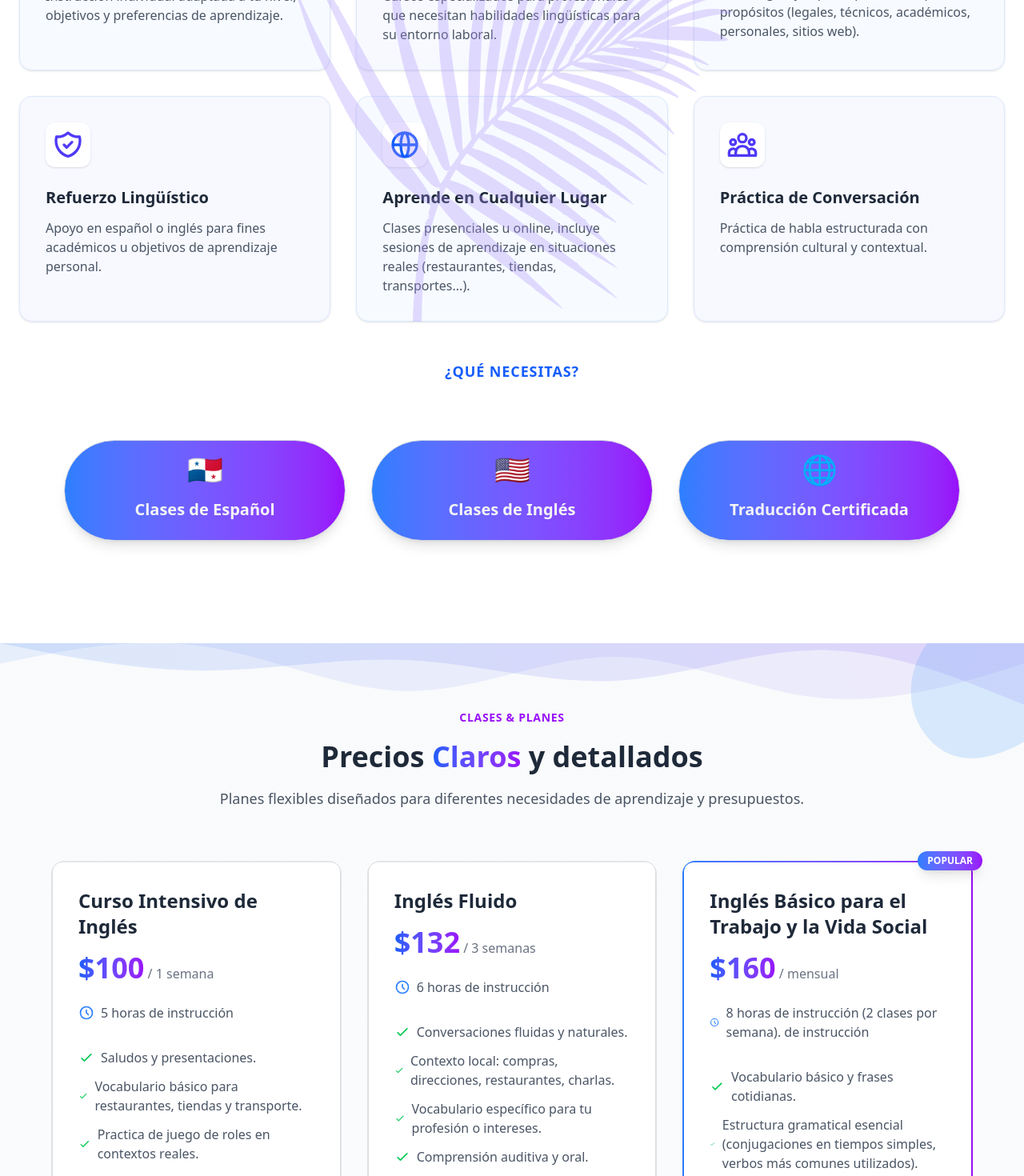
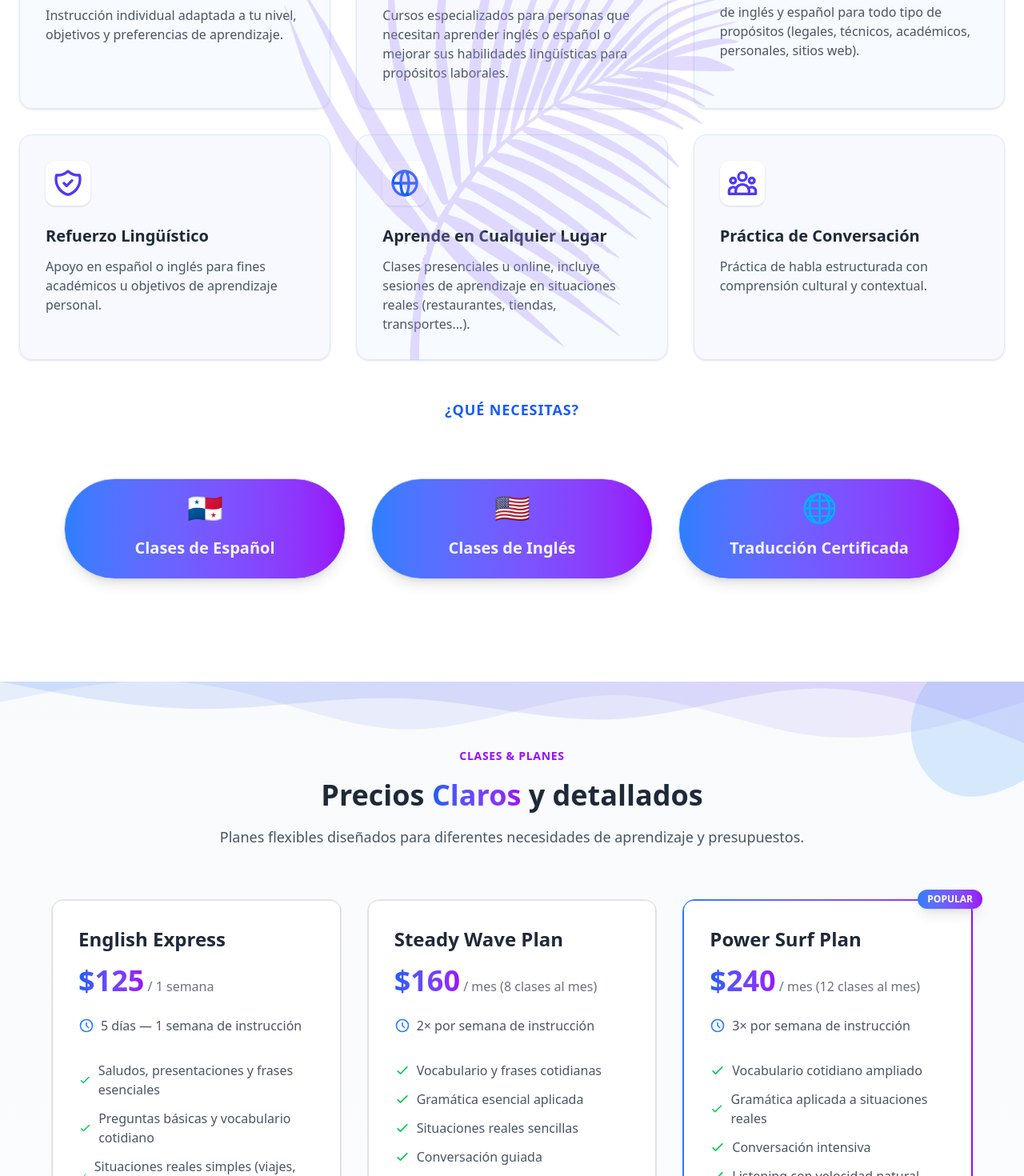
Before and after one commit to Jeejee2064/Be-Languages, a Next.js app: page /es in a window 1280 px wide. Shown: the part 2063-3533 px from the top of the page at 80% size. Built offline with nearby package versions, Linux system fonts and the light colour scheme.

Commit message:
first commit

```diff
--- a/src/app/es/clases-de-ingles-en-isla-colon-bocas-del-toro/page.js
+++ b/src/app/es/clases-de-ingles-en-isla-colon-bocas-del-toro/page.js
@@ -125,67 +125,112 @@ const classTopics = [
 
 const pricingPlans = [
     {
-        name: "Crash Course 1 Semana",
+        name: "English Express",
         price: "$125",
         duration: "1 semana",
-        description: "Ideal para viajeros y expatriados que quieren mejorar su conversación básica rápidamente.",
-        hours: "5 horas",
+        description: "Personas que necesitan aprender inglés básico de forma rápida y práctica.",
+        hours: "5 días — 1 semana",
         features: [
-            "Enfoque en frases esenciales",
-            "Conceptos básicos para viajar",
-            "Juegos de rol",
-            "Tarea ligera (opcional)"
+            "Saludos, presentaciones y frases esenciales",
+            "Preguntas básicas y vocabulario cotidiano",
+            "Situaciones reales simples (viajes, compras, pedir información)",
+            "Conversación guiada diaria",
+            "Listening básico adaptado al nivel"
         ],
         highlighted: false
     },
     {
-        name: "Plan Island Flow",
-        price: "$150",
-        duration: "3 semanas",
-        hours: "6 horas",
-        description: "Perfecto para visitantes que se quedan unas semanas, mejora constante del español sin estrés ni sobrecarga.",
+        name: "Steady Wave Plan",
+        price: "$160",
+        duration: "mes (8 clases al mes)",
+        hours: "2× por semana",
+        description: "Adultos que desean avanzar en inglés a un ritmo constante y manejable.",
         features: [
-            "Sesiones basadas en conversación (dos veces por semana)",
-            "Contexto local: compras, direcciones, restaurantes, charlas informales",
-            "Verbos útiles y expresiones de la vida real",
-            "Mini seguimientos por Whatsapp después de cada sesión",
-            "Tarea ligera (opcional)"
+            "Vocabulario y frases cotidianas",
+            "Gramática esencial aplicada",
+            "Situaciones reales sencillas",
+            "Conversación guiada",
+            "Listening adaptado"
         ],
         highlighted: false
     },
     {
-        name: "Plan Steady Surf",
-        price: "$180",
-        duration: "mes",
-        hours: "8 horas",
-        description: "Ideal para expatriados, nómadas digitales o visitantes a largo plazo listos para progresar de manera constante y segura.",
+        name: "Power Surf Plan",
+        price: "$240",
+        duration: "mes (12 clases al mes)",
+        hours: "3× por semana",
+        description: "Personas que buscan avanzar más rápido y practicar más horas por semana.",
         features: [
-            "Básico (frases esenciales, verbos, expresiones)",
-            "Introducción a la gramática: verbos regulares, hablar en pasado/presente/futuro básico",
-            "Temas personalizados según tus necesidades y objetivos",
-            "Notas de repaso y tarea semanal corta",
-            "Revisión de progreso cada 4 clases",
-            "Experiencias de aprendizaje en el mundo real (compras en el supermercado, pedir comida...)",
-            "Soporte por Whatsapp"
+            "Vocabulario cotidiano ampliado",
+            "Gramática aplicada a situaciones reales",
+            "Conversación intensiva",
+            "Listening con velocidad natural",
+            "Role-plays prácticos"
         ],
         highlighted: true
     },
     {
-        name: "Plan Buddy Boost (2 personas)",
-        price: "$320",
-        duration: "mes",
-        hours: "8 horas",
-        description: "Perfecto para parejas, amigos, compañeros de viaje que quieren hacer el aprendizaje divertido y practicar juntos.",
+        name: "English Buddy Boost (2 personas)",
+        price: "$300",
+        duration: "mes (8 clases)",
+        hours: "2× por semana",
+        description: "Dos personas que prefieren aprender juntas en un ambiente colaborativo.",
         features: [
-            "8 sesiones compartidas de 1 hora",
-            "Actividades en pareja personalizadas y diálogos de práctica real",
-            "Aprender juntos a través de juegos, juegos de roles y trabajo en equipo",
-            "Listas de vocabulario compartidas y grupos de Whatsapp",
-            "Experiencias de aprendizaje en el mundo real (compras en el supermercado, pedir comida...)"
+            "Clases grupales personalizadas",
+            "Conversación en pareja",
+            "Vocabulario útil y gramática práctica",
+            "Listening adaptado",
+            "Role-plays sencillos"
         ],
-        highlighted: true
+        highlighted: false
+    },
+    {
+        name: "English Buddy Boost Intensivo (2 personas)",
+        price: "$420",
+        duration: "mes (12 clases)",
+        hours: "3× por semana",
+        description: "Dos personas que quieren avanzar más rápido con práctica intensiva.",
+        features: [
+            "Clases intensivas personalizadas",
+            "Conversación activa en dúo",
+            "Vocabulario aplicado",
+            "Listening más natural",
+            "Role-plays colaborativos"
+        ],
+        highlighted: false
+    },
+    {
+        name: "English Trio Boost (3 personas)",
+        price: "$360",
+        duration: "mes (8 clases)",
+        hours: "2× por semana",
+        description: "Tres personas que desean aprender juntas en un formato dinámico y social.",
+        features: [
+            "Clases grupales personalizadas",
+            "Conversación guiada en grupo",
+            "Vocabulario útil y gramática aplicada",
+            "Listening multitalker",
+            "Actividades grupales"
+        ],
+        highlighted: false
+    },
+    {
+        name: "English Trio Boost Intensivo (3 personas)",
+        price: "$480",
+        duration: "mes (12 clases)",
+        hours: "3× por semana",
+        description: "Grupos de tres que buscan progreso acelerado y más práctica semanal.",
+        features: [
+            "Clases intensivas en grupo",
+            "Conversación rotativa",
+            "Vocabulario cotidiano aplicado",
+            "Listening natural y multitalker",
+            "Role-plays dinámicos"
+        ],
+        highlighted: false
     }
 ];
+
 
 // --- El componente principal para la página ---
 export default function EnglishClassesPage() {
--- a/src/app/es/page.js
+++ b/src/app/es/page.js
@@ -294,8 +294,10 @@ export default function Home() {
                                 <span className="bg-gradient-to-r from-blue-600 to-purple-600 bg-clip-text text-transparent">Traductora</span> Pública autorizada e Instructora de Idiomas
                             </h2>
                             <p className="text-lg text-gray-600 mb-6">
-                                Con más de diez años de trajectoria en la enseñanza del inglés y español, ofrezco atención individual a cada alumno que les permite adquirir confianza y fluidez en situaciones cotidianas. Además tengo mas de dieciocho años de experiencia en el campo de las traducciones oficiales, formales e informales.
-                            </p>
+Con más de una década de experiencia en la enseñanza del inglés y el español,
+brindo atención personalizada a cada estudiante para ayudarles a obtener fluidez
+y confianza en situaciones diarias. Además, cuento con más de 18 años de
+experiencia en la traducción, tanto formal como informal y oficial.                            </p>
 
                             <div className="space-y-6">
                                 <div className="flex">
@@ -306,7 +308,9 @@ export default function Home() {
                                     </div>
                                     <div className="ml-3">
                                         <h3 className="text-lg font-medium text-gray-800">Traductora oficial</h3>
-                                        <p className="mt-1 text-gray-600">Experta en traducir documentos ara uso oficial y legal en Panamá o en el extranjero (documentos legales, laborales, académicos, de inmigración, técnicos...)</p>
+                                        <p className="mt-1 text-gray-600">Amplia y demostrada experiencia en traducir documentos para uso oficial y legal
+en Panamá o en el extranjero (documentos legales, laborales, académicos, de
+inmigración, técnicos...)</p>
                                     </div>
                                 </div>
 
@@ -318,7 +322,8 @@ export default function Home() {
                                     </div>
                                     <div className="ml-3">
                                         <h3 className="text-lg font-medium text-gray-800">Profesora experimentada</h3>
-                                        <p className="mt-1 text-gray-600">Clases personalizadas para adultos, centradas en el uso real del idioma y la integración cultural</p>
+                                        <p className="mt-1 text-gray-600">Clases personalizadas para adultos, centradas en el uso real del idioma tanto
+escrito como oral y en la integración cultural de cada estudiante a su propio ritmo.</p>
                                     </div>
                                 </div>
 
@@ -376,7 +381,7 @@ export default function Home() {
                                         <path strokeLinecap="round" strokeLinejoin="round" strokeWidth={2} d="M3 5h12M9 3v2m1.048 9.5A18.022 18.022 0 016.412 9m6.088 9h7M11 21l5-10 5 10M12.751 5C11.783 10.77 8.07 15.61 3 18.129" />
                                     </svg>
                                 ),
-                                title: "Clases de Idiomas Personalizadas",
+                                title: "Clases Personalizadas de Idiomas ",
                                 description: "Instrucción individual adaptada a tu nivel, objetivos y preferencias de aprendizaje.",
                                 bg: "bg-blue-50/50 hover:bg-blue-50",
                                 border: "border-blue-100"
@@ -387,8 +392,8 @@ export default function Home() {
                                         <path strokeLinecap="round" strokeLinejoin="round" strokeWidth={2} d="M19 21V5a2 2 0 00-2-2H7a2 2 0 00-2 2v16m14 0h2m-2 0h-5m-9 0H3m2 0h5M9 7h1m-1 4h1m4-4h1m-1 4h1m-5 10v-5a1 1 0 011-1h2a1 1 0 011 1v5m-4 0h4" />
                                     </svg>
                                 ),
-                                title: "Capacitación en Idiomas para Negocios",
-                                description: "Cursos especializados para profesionales que necesitan habilidades lingüísticas para su entorno laboral.",
+                                title: "Capacitación en Idiomas para el Sector Laboral.",
+                                description: "Cursos especializados para personas que necesitan aprender inglés o español o mejorar sus habilidades lingüísticas para propósitos laborales.",
                                 bg: "bg-indigo-50/50 hover:bg-indigo-50",
                                 border: "border-indigo-100"
                             },
@@ -399,7 +404,7 @@ export default function Home() {
                                     </svg>
                                 ),
                                 title: "Servicios de Traducción",
-                                description: "Traducción certificada de documentos entre inglés y español para todo tipo de propósitos (legales, técnicos, académicos, personales, sitios web).",
+                                description: "Traducciónes certificadas de documentos de inglés y español para todo tipo de propósitos (legales, técnicos, académicos, personales, sitios web).",
                                 bg: "bg-blue-50/50 hover:bg-blue-50",
                                 border: "border-blue-100"
                             },
@@ -559,79 +564,109 @@ export default function Home() {
                     >
                         {[
            {
-                                name: "Curso Intensivo de Inglés",
-                                price: "$100",
+        name: "English Express",
+        price: "$125",
         duration: "1 semana",
-                                description: "Ideal para quienes necesitan inglés para viajar o conseguir trabajo inmediato.",
-                                hours: "5 horas",
+        description: "Personas que necesitan aprender inglés básico de forma rápida y práctica.",
+        hours: "5 días — 1 semana",
         features: [
-                                    "Saludos y presentaciones.",
-                                    "Vocabulario básico para restaurantes, tiendas y transporte.",
-                                    "Practica de juego de roles en contextos reales.",
-                                    "Cómo hacer preguntas básicas y entender respuestas que dan los turistas angloparlantes."
+            "Saludos, presentaciones y frases esenciales",
+            "Preguntas básicas y vocabulario cotidiano",
+            "Situaciones reales simples (viajes, compras, pedir información)",
+            "Conversación guiada diaria",
+            "Listening básico adaptado al nivel"
         ],
         highlighted: false
     },
     {
-                                name: "Inglés Fluido",
-                                price: "$132",
-                                duration: "3 semanas",
-                                hours: "6 horas",
-                                description: "Perfecto para quienes tienen una base en inglés y quieren mejorar su fluidez y confianza.",
+        name: "Steady Wave Plan",
+        price: "$160",
+        duration: "mes (8 clases al mes)",
+        hours: "2× por semana",
+        description: "Adultos que desean avanzar en inglés a un ritmo constante y manejable.",
         features: [
-                                    "Conversaciones fluidas y naturales.",
-                                    "Contexto local: compras, direcciones, restaurantes, charlas.",
-                                    "Vocabulario específico para tu profesión o intereses.",
-                                    "Comprensión auditiva y oral.",
-                                    "Práctica de conversación en situaciones reales y simulaciones.",
-                                    "Corrección de errores comunes que ayuden al momento de hablar.",
+            "Vocabulario y frases cotidianas",
+            "Gramática esencial aplicada",
+            "Situaciones reales sencillas",
+            "Conversación guiada",
+            "Listening adaptado"
         ],
         highlighted: false
     },
     {
-                                name: "Inglés Básico para el Trabajo y la Vida Social",
-                                price: "$160",
-                                duration: "mensual",
-                                hours: "8 horas de instrucción (2 clases por semana).",
-                                description: "Para personas con poco o ningún conocimiento de inglés que buscan ganar confianza y habilidades prácticas para el trabajo, vida social y cultural",
+        name: "Power Surf Plan",
+        price: "$240",
+        duration: "mes (12 clases al mes)",
+        hours: "3× por semana",
+        description: "Personas que buscan avanzar más rápido y practicar más horas por semana.",
         features: [
-                                    "Vocabulario básico y frases cotidianas.",
-                                    "Estructura gramatical esencial (conjugaciones en tiempos simples, verbos más comunes utilizados).",
-                                    "Situaciones sociales y laborales (presentarse, hacer preguntas y mantener conversaciones sencillas).",
-                                    "Entrenamiento en confianza para comunicarse mejor con personas de habla inglesa en situaciones simples.",
-                                    "Soporte por Whatsapp."
+            "Vocabulario cotidiano ampliado",
+            "Gramática aplicada a situaciones reales",
+            "Conversación intensiva",
+            "Listening con velocidad natural",
+            "Role-plays prácticos"
         ],
         highlighted: true
     },
     {
-                                name: "Plan Amigos: Aprendamos Juntos (2 personas)",
-                                price: "$150 por persona",
-                                duration: "mensual",
-                                hours: "8 horas/2 clases por semana. Cada clase tiene una duración de 1 hora",
-                                description: "Diseñada para dos personas (parejas, amigos, compañeros de trabajo) que quieran aprender juntos inglés de manera divertida.",
+        name: "English Buddy Boost (2 personas)",
+        price: "$300",
+        duration: "mes (8 clases)",
+        hours: "2× por semana",
+        description: "Dos personas que prefieren aprender juntas en un ambiente colaborativo.",
         features: [
-                                    "8 sesiones compartidas de 1 hora.",
-                                    "Vocabulario y gramática básica a intermedia.",
-                                    "Conversaciones prácticas y actividades en pareja.",
-                                    "Resolución de dudas y corrección de errores en tiempo real.",
-                                    "Contestación de dudas por Whatsapp.",
+            "Clases grupales personalizadas",
+            "Conversación en pareja",
+            "Vocabulario útil y gramática práctica",
+            "Listening adaptado",
+            "Role-plays sencillos"
         ],
-                                highlighted: true
+        highlighted: false
     },
     {
-                                name: "Inglés Profesional y Global. Career & Moving Abroad Plan",
-                                price: "$180-$225",
-                                duration: "mensual",
-                                hours: "$180 (8 horas)/ $225 (10 horas). Cada clase tiene una duración de 1 hora.",
-                                description: "Ideal para quienes buscan ptenciar su carrera profesional o se necesitan preparar para vivir en el extranjero.",
+        name: "English Buddy Boost Intensivo (2 personas)",
+        price: "$420",
+        duration: "mes (12 clases)",
+        hours: "3× por semana",
+        description: "Dos personas que quieren avanzar más rápido con práctica intensiva.",
         features: [
-                                    "Inglés comercial y comunicación profesional.",
-                                    "Preparación para entrevistas de trabajo y redacción de CV y correos electrónicos formales",
-                                    "Cultura y etiqueta laboral internacional.",
-                                    "Vocabulario para la vida en el extranjero y expresiones idiomáticas más utilizadas en países de habla inglesa.",
-
+            "Clases intensivas personalizadas",
+            "Conversación activa en dúo",
+            "Vocabulario aplicado",
+            "Listening más natural",
+            "Role-plays colaborativos"
         ],
-                                highlighted: true
+        highlighted: false
+    },
+    {
+        name: "English Trio Boost (3 personas)",
+        price: "$360",
+        duration: "mes (8 clases)",
+        hours: "2× por semana",
+        description: "Tres personas que desean aprender juntas en un formato dinámico y social.",
+        features: [
+            "Clases grupales personalizadas",
+            "Conversación guiada en grupo",
+            "Vocabulario útil y gramática aplicada",
+            "Listening multitalker",
+            "Actividades grupales"
+        ],
+        highlighted: false
+    },
+    {
+        name: "English Trio Boost Intensivo (3 personas)",
+        price: "$480",
+        duration: "mes (12 clases)",
+        hours: "3× por semana",
+        description: "Grupos de tres que buscan progreso acelerado y más práctica semanal.",
+        features: [
+            "Clases intensivas en grupo",
+            "Conversación rotativa",
+            "Vocabulario cotidiano aplicado",
+            "Listening natural y multitalker",
+            "Role-plays dinámicos"
+        ],
+        highlighted: false
     }
                         ].map((plan, index) => (
                             <motion.div
@@ -770,13 +805,10 @@ export default function Home() {
                             <div>
                                 <h3 className="font-bold text-xl mb-4 text-gray-800">Detalles del Servicio</h3>
                                 <ul className="space-y-3">
+
                                     <li className="flex items-start">
                                         <span className="text-blue-500 mr-2">•</span>
-                                        <span>Desde $15 por página traducida.</span>
-                                    </li>
-                                    <li className="flex items-start">
-                                        <span className="text-blue-500 mr-2">•</span>
-                                        <span>Precio final varía según complejidad del documento</span>
+                                        <span>Precio final varía según el volumen y complejidad del documento</span>
                                     </li>
                                     <li className="flex items-start">
                                         <span className="text-blue-500 mr-2">•</span>
```
Also changed, not shown: src/app/components/TestimonialsES.js (+12 -12 lines). Lines whose indentation alone changed are shown as unchanged.
